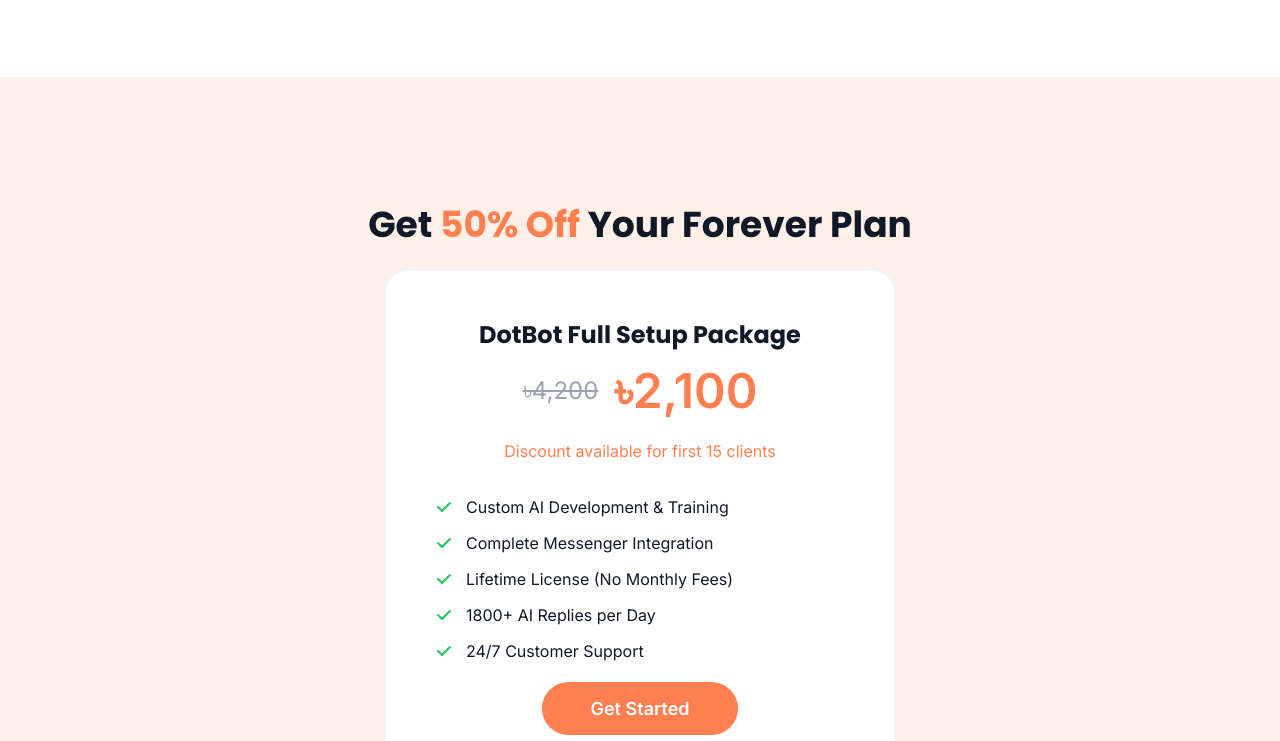
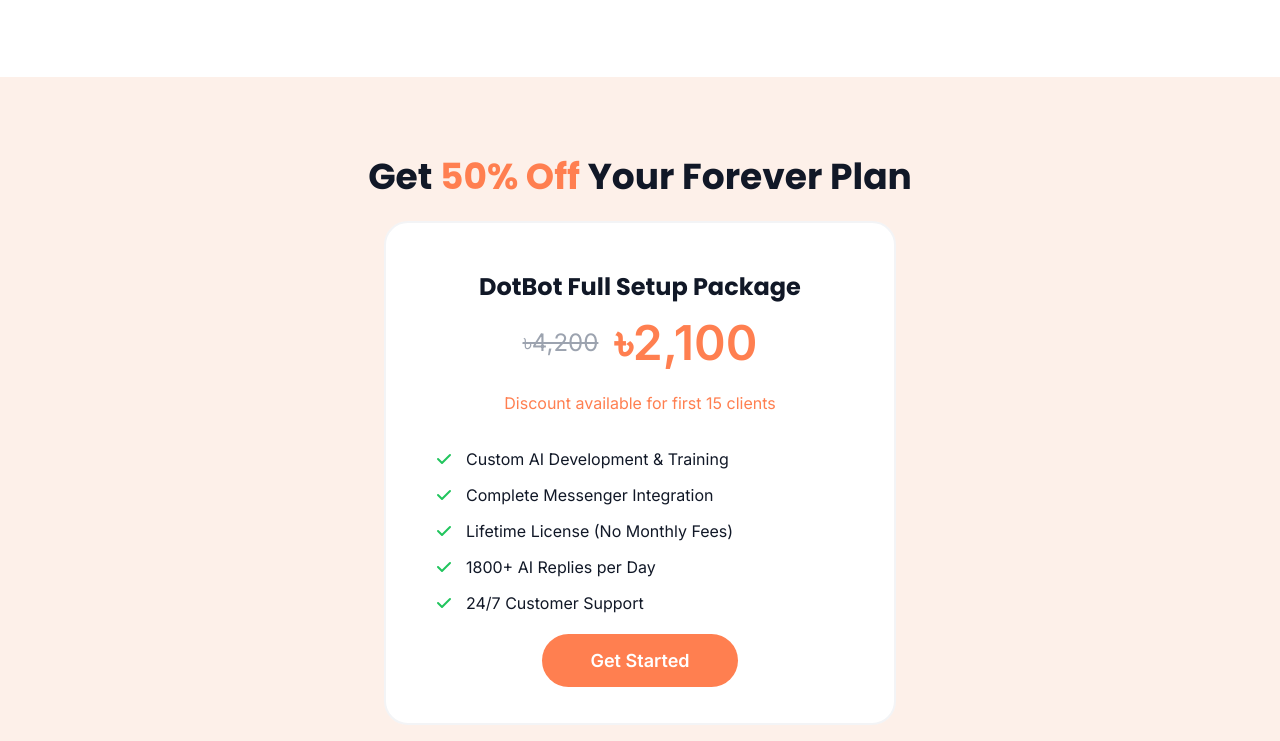
Before and after one commit to Ssshiponu/dotbot-frontend, a plain HTML site: page index.html in a window 1280 px wide. Shown: the part 2479-3220 px from the top of the page. Drawn offline with nearby package versions, Linux system fonts and the light colour scheme.

Commit message:
layout update

```diff
--- a/index.html
+++ b/index.html
@@ -274,7 +274,7 @@
     </section>
 
     <!-- Pricing Section -->
-    <section class="py-32 bg-primary-light" id="pricing">
+    <section class="py-20 bg-primary-light" id="pricing">
         <div class="max-w-4xl mx-auto px-4 sm:px-6 lg:px-8 text-center">
             <h2 class="font-heading font-bold text-4xl text-gray-900 mb-6">
                 Get <span class="text-primary">50% Off</span> Your Forever Plan
```
